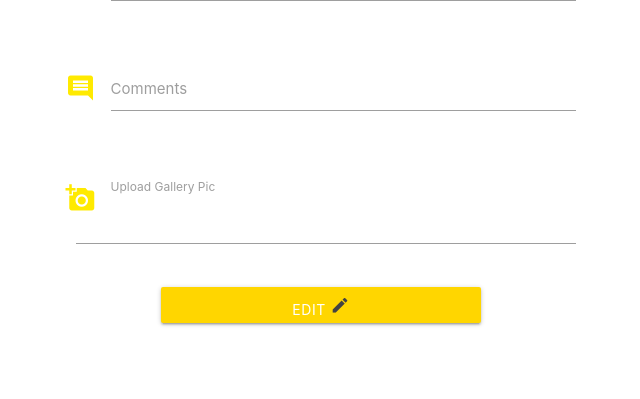
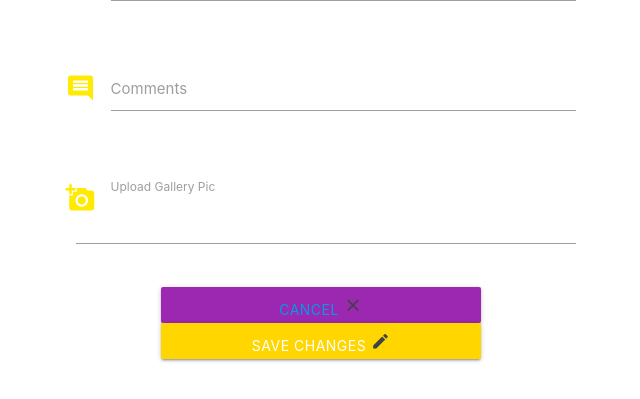
Before and after one commit to GJSayers/culturate, a Flask app: template templates/edit_recommendation.html in a window 1280 px wide. Shown: the part 743-1142 px from the top of the page, without its empty margins (319-959 px from the left). Before the commit the page ends 1069 px from the top, so only its background shows below. Run offline with Flask 2, Linux system fonts and the light colour scheme; the template is opened without the code that fills it, so the values that code supplies are empty; some libraries are stand-ins or nearby versions.

Commit message:
add edit and cancel buttons and link to app.py

```diff
--- a/templates/edit_recommendation.html
+++ b/templates/edit_recommendation.html
@@ -116,7 +116,11 @@
 
         <!-- submit button -->
         <div class="row">
-            <button class="col s6 btn yellow accent-4 offset-s3" type="submit">Edit
+            <button class="col s6 btn purple offset-s3" type="url">
+            <a href="{{ url_for('get_galleries') }}"> Cancel <i class="material-icons grey-text text-darken-3">clear</i></a>
+            </button>
+
+            <button class="col s6 btn yellow accent-4 offset-s3" type="submit">Save Changes
                 <i class="material-icons border_color grey-text text-darken-3">mode_edit</i>
             </button>
         </div>
```
